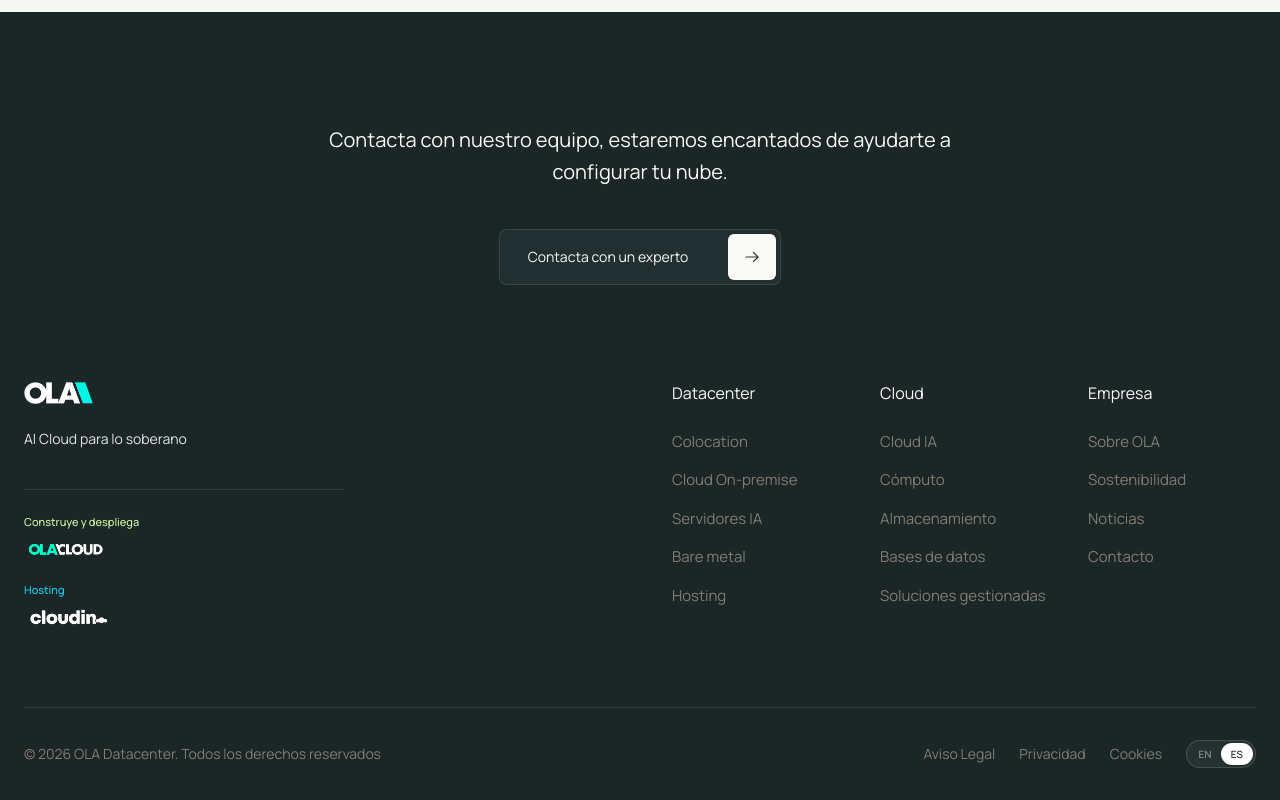
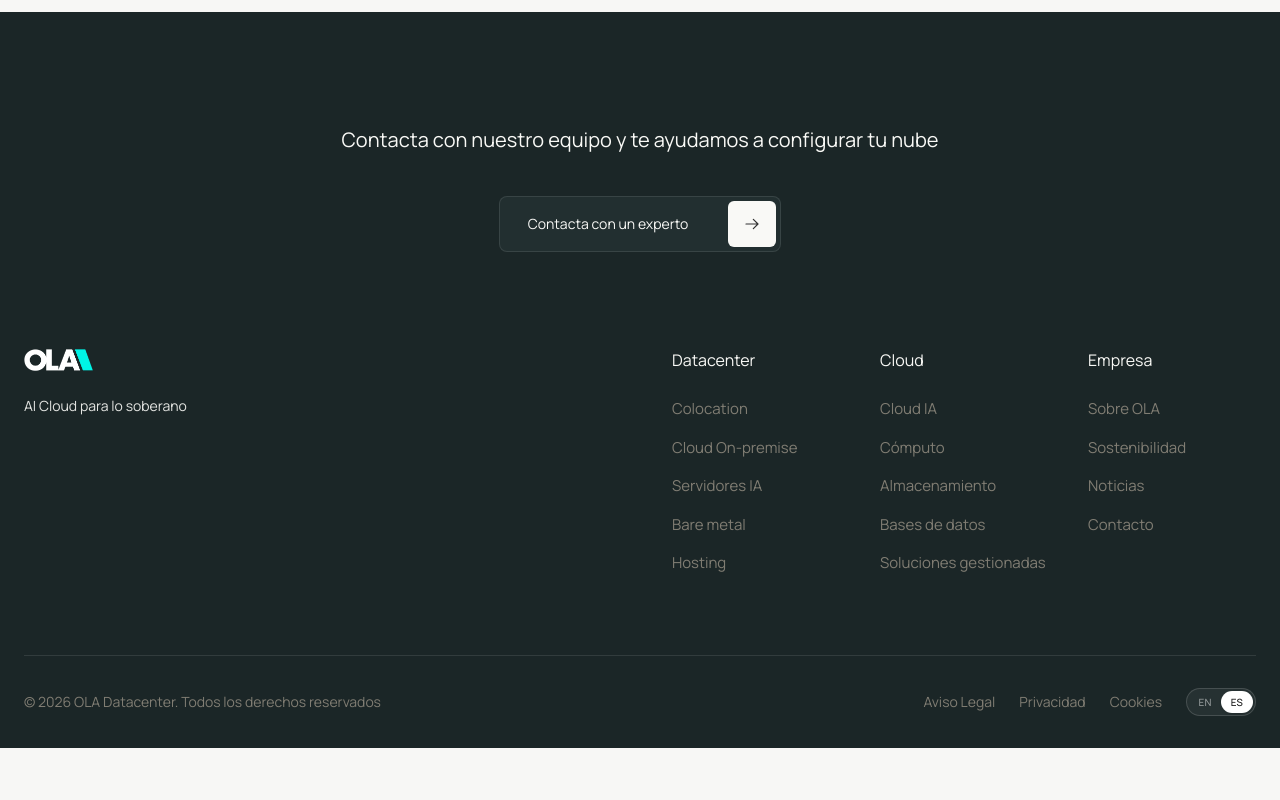
Before and after one commit to cloudindev/oladatacenter, a Next.js app: page / in a window 1280 px wide. Shown: the part 5896-6696 px from the top of the page. After the commit the page ends 6644 px from the top, so only its background shows below. Built offline with nearby package versions, Linux system fonts and the light colour scheme.

Commit message:
feat(footer): update contact CTA text and remove secondary brands

```diff
--- a/src/components/layout/Footer.tsx
+++ b/src/components/layout/Footer.tsx
@@ -30,8 +30,8 @@ export function Footer() {
       <div className="container mx-auto px-6 pt-28 pb-24 flex flex-col items-center text-center">
         <p className="text-lg md:text-xl text-[#f9f9f6] max-w-2xl mb-10 leading-relaxed">
           {t(
-            "Contact our team, we will be happy to help you configure your cloud.",
-            "Contacta con nuestro equipo, estaremos encantados de ayudarte a configurar tu nube."
+            "Contact our team and we'll help you configure your cloud.",
+            "Contacta con nuestro equipo y te ayudamos a configurar tu nube"
           )}
         </p>
         <Link
@@ -66,20 +66,9 @@ export function Footer() {
               className="h-6 w-auto"
             />
           </Link>
-          <p className="text-sm text-[#f9f9f6]/90 mb-10">
+          <p className="text-sm text-[#f9f9f6]/90">
             {t("AI Cloud for what's sovereign", "AI Cloud para lo soberano")}
           </p>
-
-          <div className="w-full max-w-xs border-t border-white/10 pt-6 flex flex-col gap-6">
-            <div>
-              <div className="text-[11px] text-primary mb-2 font-medium">{t("Build and deploy", "Construye y despliega")}</div>
-              <Image src="/olacloud-logo.png" alt="OLA CLOUD" width={140} height={30} className="h-5 w-auto object-contain object-left" />
-            </div>
-            <div>
-              <div className="text-[11px] text-cyan-400 mb-2 font-medium">Hosting</div>
-              <Image src="/cloudin-logo.png" alt="cloudin" width={140} height={30} className="h-5 w-auto object-contain object-left" />
-            </div>
-          </div>
         </div>
 
         <div className="grid grid-cols-2 md:grid-cols-3 gap-10">
```
